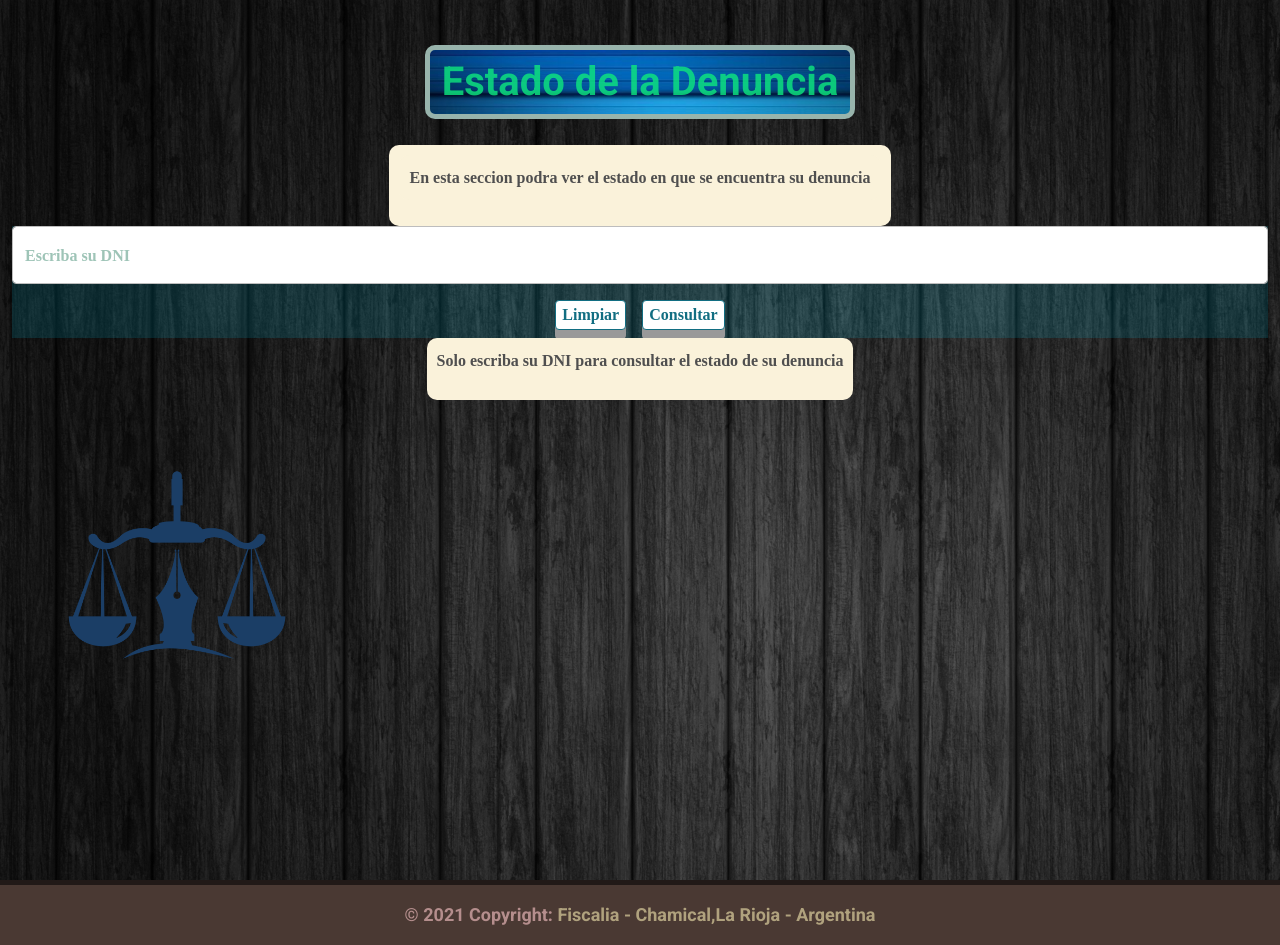
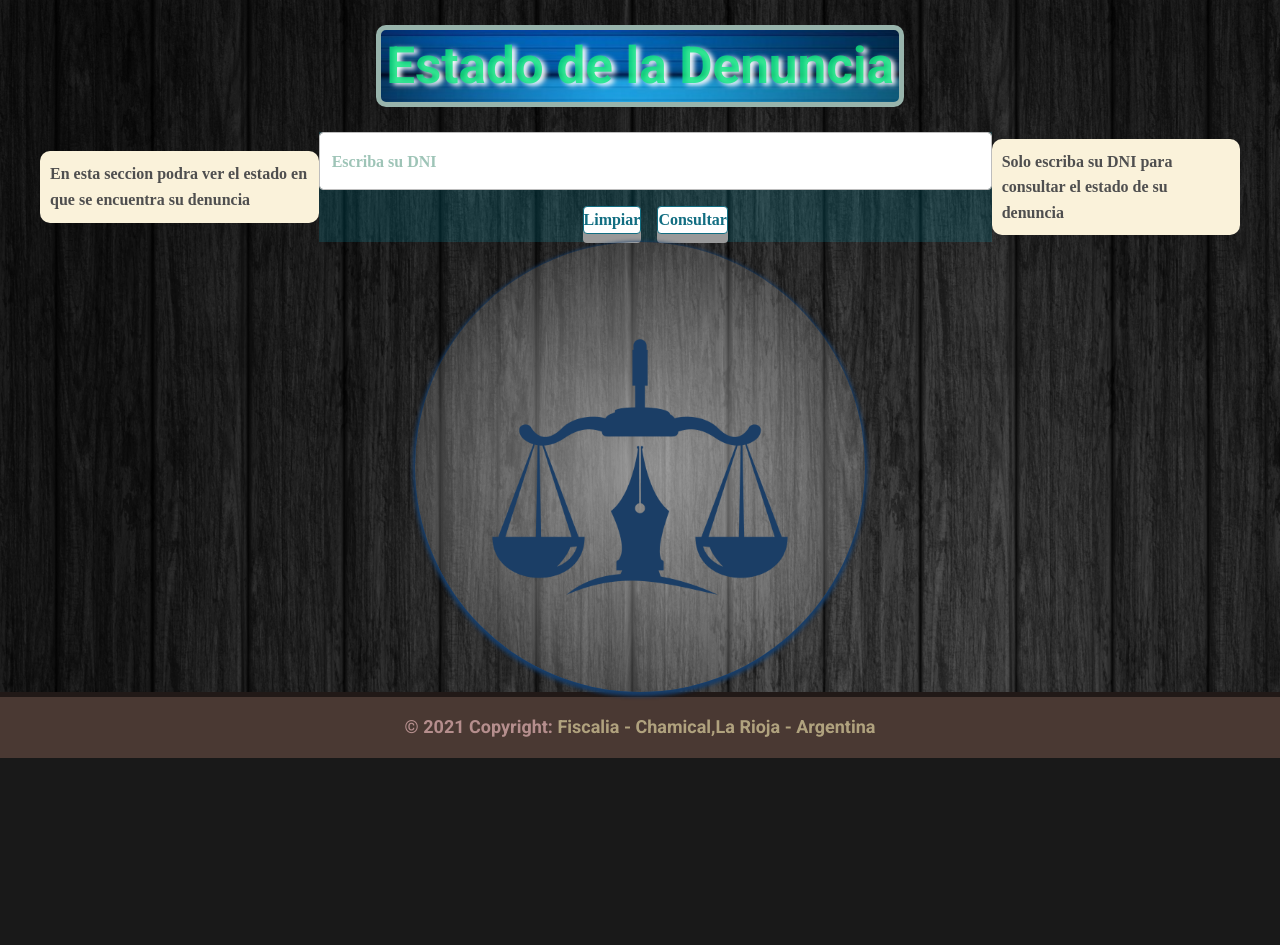
Before and after one commit to sendeiser/fiscaliawebch, a PHP site: page /estadodenuncia.php in a window 1280 px wide. Shown: the part 77-1022 px from the top of the page. After the commit the page ends 835 px from the top, so only its background shows below. Run offline with PHP 8.4, Linux system fonts and the light colour scheme; data comes from the database, SQL or seed files in the repository; data that the repository does not hold is empty; some libraries are stand-ins or nearby versions; some web fonts are replaced.

Commit message:
Fixed v1.0.1

```diff
--- a/css/estilos.css
+++ b/css/estilos.css
@@ -1,3 +1,8 @@
+*{
+     margin: 0;
+     padding: 0;
+     box-sizing: border-box;
+}
 .text {
      color: #00E6FF45;
 }
@@ -68,17 +73,7 @@ button:active {
      border-radius: 10px;
 
 }
-.registitulo{
-     font-size:40px;
-     font-weight:bold;
-     background-image:url('/images/info.jpg');
-     color:#566d62d0;
-     margin-top: 10px;
-     border: 5px solid #98b4ac;
-     text-shadow: 4px 2px px white;
-     border-radius: 10px;
-     color:#0de77ed0
-}
+
 
 .containerregis {
      margin: 25px;
@@ -234,15 +229,32 @@ button:active {
      background-color: #2f0808
 }
 
-#comisaria1 {
+.main__denuncia__estado {
+     display: flex;
+     flex-direction: column;
      background-image: url('/images/oscu.jpg');
-     height: 110vh;
-     max-width: 450vw !important;
+     height: auto;
+     width: 100%;
+     align-items: center;
 }
 
-#comisariafila {
+.denuncia__titulo {
      justify-content: center;
      align-items: center;
+}
+.registitulo{
+     height: min-content;
+     width:fit-content;
+     font-size:3.2rem;
+     font-weight:bold;
+     background-image:url('/images/info.jpg');
+     border: 5px solid #98b4ac;
+     text-shadow: 4px 2px 5px white;
+     text-align: center;
+     border-radius: 10px;
+     color:#0de77ed0;
+     padding: 5px;
+     margin: 0 auto;
 }
 
 #comisariatitu {
@@ -271,12 +283,21 @@ button:active {
      justify-content: center;
      font-family: 'Mate SC', serif;
      font-weight: bold;
-     flex-wrap: wrap;
-    align-items: center;
+     align-items: center;
 }
 
 .denuncia__img {
      margin: 0;
+     max-width: 450px;
+     min-width: 200px;
+}
+.denuncia__img img
+{
+     width: 100%;
+     height: auto;
+     background: radial-gradient(#f3f3f382, #76bb1e00);
+     border-radius: 50%;
+     box-shadow: 0px 1px 5px #1b3e66, 0px 2px 5px #143e6e, 0px 3px 5px #163c67;
 }
 .denuncia__container__form
 {
@@ -288,6 +309,10 @@ button:active {
      border-radius: 10px;
      padding: 10px;
      width: auto;
+}
+.denuncia__label p
+{
+     margin-bottom: 0;
 }
 .alert-mod
 {
@@ -427,4 +452,8 @@ button:active {
      #gestor {
           height: 115vh !important;
      }
+     #denuncia
+     {
+          flex-wrap: wrap;
+     }
 }
--- a/estadodenuncia.php
+++ b/estadodenuncia.php
@@ -72,11 +72,11 @@ include("phpserv/connect.php");
   </ul>
   </nav>
 
-  <main class="container" id="comisaria1">
+  <main class="main__denuncia__estado">
     <br>
-    <div class="row" id="comisariafila">
+    <div class="denuncia__titulo">
 
-      <label for="" class="registitulo text-center col-xl-8" style="height: min-content;margin-bottom:0px;width:fit-content;margin-top: 20px">Estado de la Denuncia</label>
+      <h1  class="registitulo ">Estado de la Denuncia</h1>
 
     </div>
     <br>
@@ -85,7 +85,7 @@ include("phpserv/connect.php");
     <div class="" id="denuncia">
 
       <div class="denuncia__label">
-          <p class="denuncia__label">En esta seccion podra ver el estado en que se encuentra su denuncia</p>
+          <p >En esta seccion podra ver el estado en que se encuentra su denuncia</p>
       </div>
 
       <div class="denuncia__container__form">
@@ -158,7 +158,7 @@ include("phpserv/connect.php");
         </form>
 
       </div>
-      <div class="denuncia__label" style="position:relative">
+      <div class="denuncia__label">
           <p>Solo escriba su DNI para consultar el estado de su denuncia</p>
         </div>
       </div>
```
